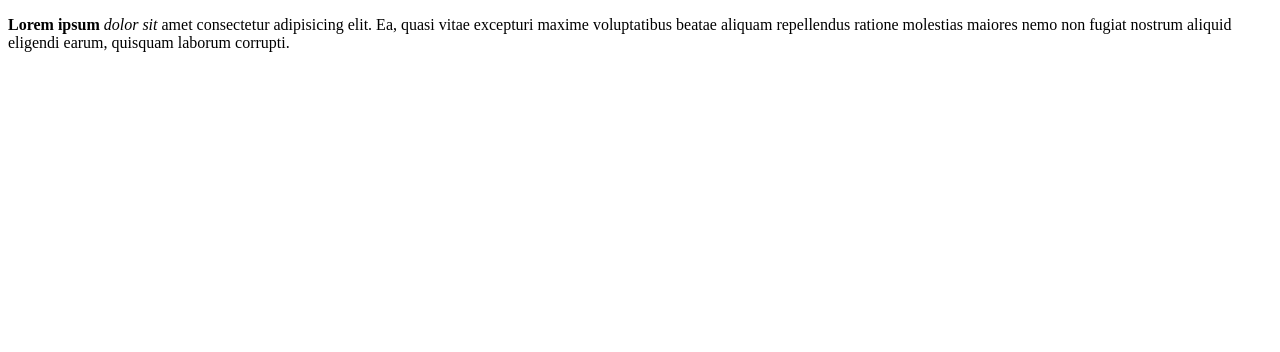
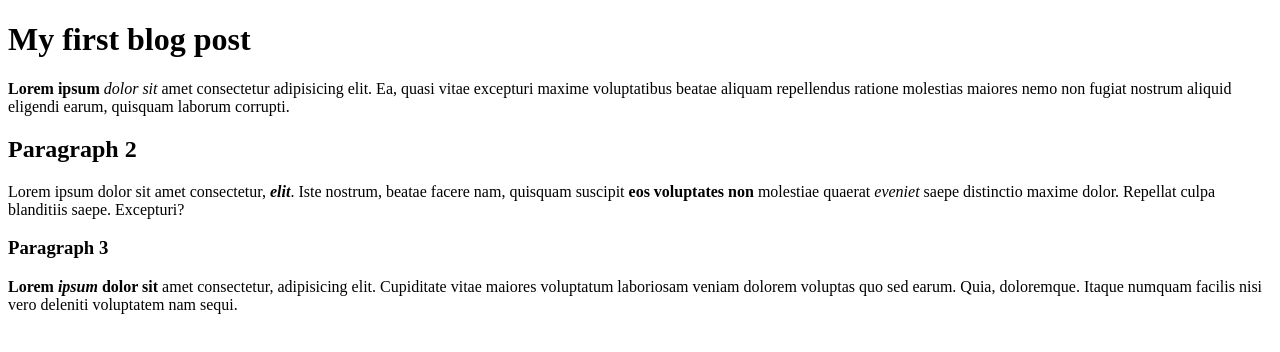
Before and after one commit to aejmil/My-First-Blog-Post, a plain HTML site: page index.html in a window 1280 px wide. Drawn offline with Linux system fonts and the light colour scheme.

Commit message:
added content

```diff
--- a/index.html
+++ b/index.html
@@ -6,6 +6,11 @@
     </head>
 
     <body>
+        <h1>My first blog post</h1>
         <p><strong>Lorem</strong> <strong>ipsum</strong> <em>dolor sit</em> amet consectetur adipisicing elit. Ea, quasi vitae excepturi maxime voluptatibus beatae aliquam repellendus ratione molestias maiores nemo non fugiat nostrum aliquid eligendi earum, quisquam laborum corrupti.</p>
+        <h2>Paragraph 2</h2>
+        <p>Lorem ipsum dolor sit amet consectetur, <em><strong>elit</strong></em>. Iste nostrum, beatae facere nam, quisquam suscipit <strong>eos voluptates non</strong> molestiae quaerat <em>eveniet</em> saepe distinctio maxime dolor. Repellat culpa blanditiis saepe. Excepturi?</p>
+        <h3>Paragraph 3</h3>
+        <p><strong>Lorem <em>ipsum</em> dolor sit</strong> amet consectetur, adipisicing elit. Cupiditate vitae maiores voluptatum laboriosam veniam dolorem voluptas quo sed earum. Quia, doloremque. Itaque numquam facilis nisi vero deleniti voluptatem nam sequi.</p>
     </body>
 </html>
```
